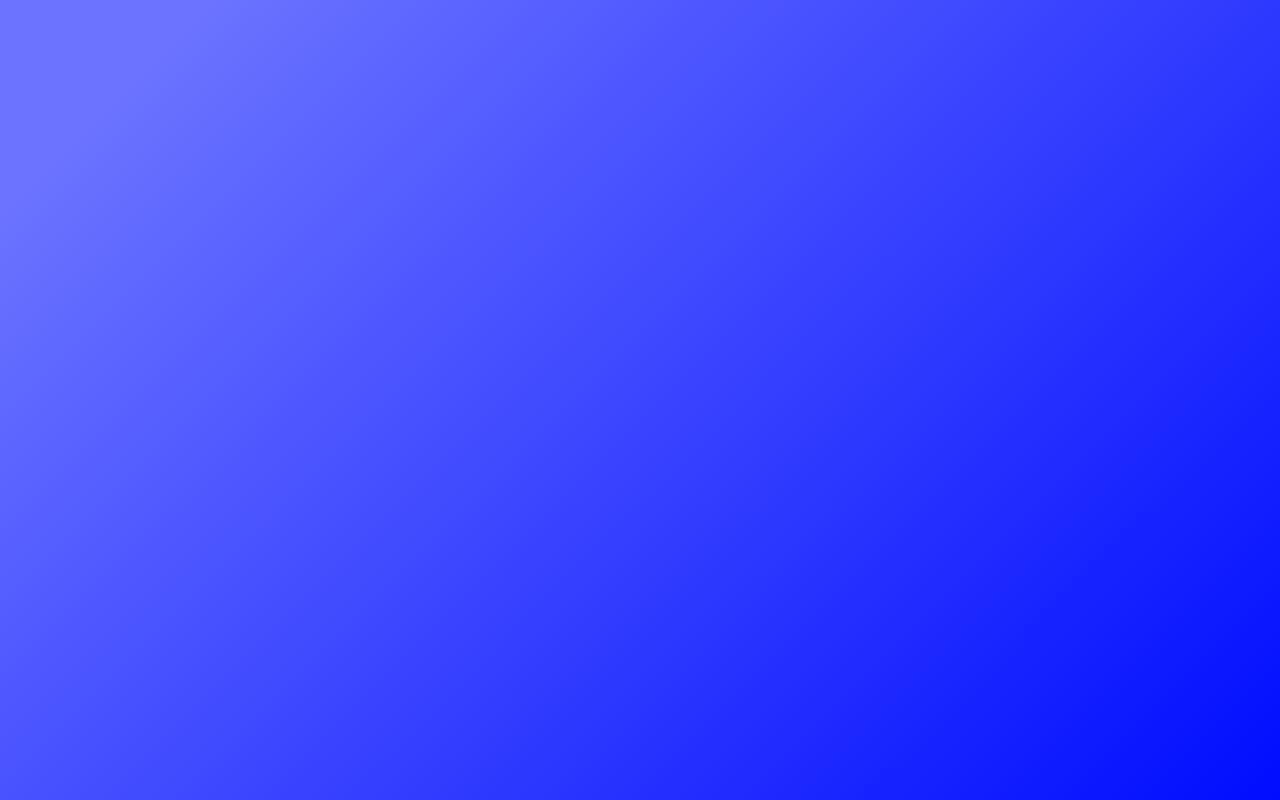
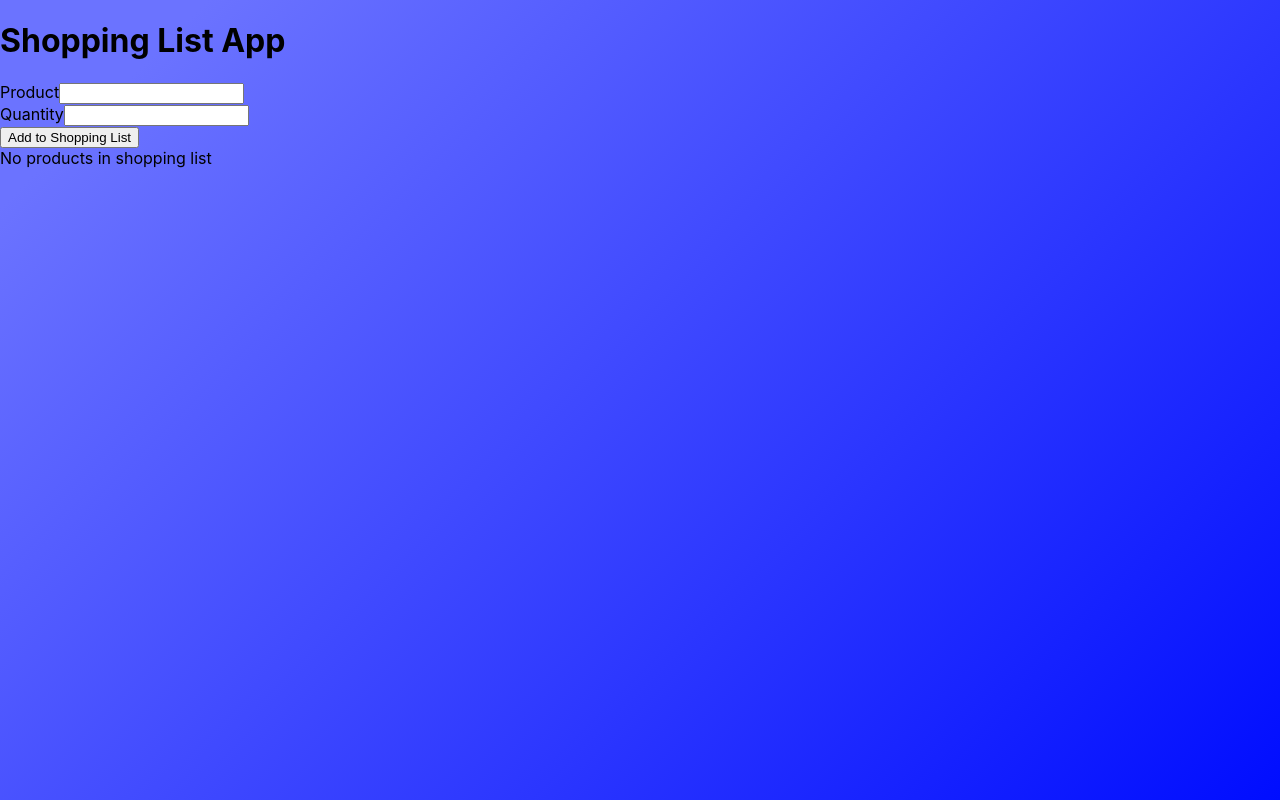
Before and after one commit to lucas-kacz/Liste-de-Courses, a React (Create React App) app in the folder liste-de-courses/: page /shoppinglist in a window 1280 px wide. Before the commit this address had no page. Built offline with nearby package versions, Linux system fonts and the light colour scheme.

Commit message:
Add Shoppping list create
Stored in the LocalStorage, unique ids generated for each product, need to implement delete button

```diff
--- a/liste-de-courses/package.json
+++ b/liste-de-courses/package.json
@@ -11,6 +11,7 @@
     "react-dom": "^18.2.0",
     "react-router-dom": "^6.8.0",
     "react-scripts": "5.0.1",
+    "uuid": "^9.0.0",
     "web-vitals": "^2.1.4"
   },
   "scripts": {
--- a/liste-de-courses/public/index.html
+++ b/liste-de-courses/public/index.html
@@ -13,7 +13,6 @@
       manifest.json provides metadata used when your web app is installed on a
       user's mobile device or desktop. See https://developers.google.com/web/fundamentals/web-app-manifest/
     -->
-    <link rel="manifest" href="%PUBLIC_URL%/manifest.json" />
     <!--
       Notice the use of %PUBLIC_URL% in the tags above.
       It will be replaced with the URL of the `public` folder during the build.
--- a/liste-de-courses/src/App.js
+++ b/liste-de-courses/src/App.js
@@ -1,7 +1,8 @@
 import './App.css';
 import {Routes, Route} from "react-router-dom";
 import LoginPage from './pages/LoginPage';
-import ShopList from './pages/ShopList';
+import ShopList from './pages/ShopListTest';
+import ShoppingList from './pages/ShopList';
 
 function App() {
   return (
@@ -9,6 +10,7 @@ function App() {
       <Routes>
         <Route path="/" element={<LoginPage/>}/>
         <Route path="/shoplist" element={<ShopList/>}/>
+        <Route path="/shoppinglist" element={<ShoppingList/>}/>
       </Routes>
     </>
   );
--- /dev/null
+++ b/liste-de-courses/src/pages/Components/View.js
@@ -0,0 +1,14 @@
+import React from "react";
+
+
+export const View = ({shoppingList}) => {
+    return shoppingList.map(shopping=>(
+        <tr key={shopping.id}>
+            <td>{shopping.product}</td>
+            <td>{shopping.quantity}</td>
+            {/* <td className="delete">
+                <button onClick={()=>deleteProduct()}>Delete</button>
+            </td> */}
+        </tr>
+    ))
+}
--- a/liste-de-courses/src/pages/ShopList.js
+++ b/liste-de-courses/src/pages/ShopList.js
@@ -1,73 +1,88 @@
+import React from "react";
 import { useState, useEffect } from "react";
-import { Link } from "react-router-dom";
-import $ from "jquery";
+import { v4 as uuid } from 'uuid';
 
-function ShopList(){
+import { View } from "./Components/View";
 
-    // const [input, setInput] = useState('');
+//getting objects in local storage
+const getDataFromLocalStorage=()=>{
+    const data = localStorage.getItem('shopping_list1');
+    if(data){
+        return JSON.parse(data);
+    }
+    else{
+        return []
+    }
+}
 
-    const [list, setList] = useState([])
-    const [product, setProduct] = useState("");
-    const [quantity, setQuantity] = useState("");
+function ShoppingList(){
 
+    //array of shopping list
+    const[shoppingList, setShoppingList] = useState(getDataFromLocalStorage());
 
-    useEffect(() => {
-        let storedList = window.localStorage.getItem('shopping_list');
-        // if (storedList.length > 0) setList(JSON.parse(storedList))
-        setList(JSON.parse(storedList));
-    }, []);
+    //input fields
+    const [product, setProduct] = useState('');
+    const [quantity, setQuantity] = useState('');
 
-    useEffect(() => {
-        setTimeout(() => {
-            window.localStorage.setItem('shopping_list', JSON.stringify(list));
-        }, 500)
-    }, [list])
+    //form submit event
+    const handleAddToShoppingList=(e)=>{
+        e.preventDefault();
+        //creating a shopping object
+        const uniqueId = uuid()
 
-    const onFormSubmit = (e) => {
-        if (product !== "" && quantity !== ""){
-            setList([...list, [product, quantity]])
+        let shopping={
+            id : uuid(),
+            product,
+            quantity,
         }
+        setShoppingList([...shoppingList, shopping]);
+        console.log(uuid())
     }
-    // const display = () => {
-    //     console.log(list)
-    // }
 
-    return(
+    //local storage
+    useEffect(()=>{
+        localStorage.setItem('shopping_list1', JSON.stringify(shoppingList));
+    },[shoppingList])
+
+    return (
         <div>
-            Liste de courses
-            <div className="background">
-                <div className="liste-de-courses">
+            <h1>Shopping List App</h1>
 
-                    {/* <label>Nom Produit</label><br/> */}
-                    <input type="text" id="product" placeholder="Add a Product" value={product} required="required" onChange={(event) => setProduct(event.target.value)}></input><br/><br/>
+            <div className="main">
+                <div className="shopping-form">
+                    <form onSubmit={handleAddToShoppingList}>
+                        <label>Product</label>
+                        <input type="text" required onChange={(e)=>setProduct(e.target.value)} value={product}></input>
+                        <br/>
+                        <label>Quantity</label>
+                        <input type="number" required onChange={(e)=>setQuantity(e.target.value)} value={quantity}></input>
+                        <br/>
+                        <button type="submit">Add to Shopping List</button>
+                    </form>
+                </div>
 
-                    {/* <label>Quantité</label><br/> */}
-                    <input type="number" id="quantity" placeholder="Add Quantity" value={quantity} required="required" onChange={(event) => setQuantity(event.target.value)}></input><br/><br/>
-
-                    <button onClick={onFormSubmit}>Add</button><br/><br/>
-
-                    <table className="list-table">
-                        <thead>
-                            <tr>
-                                <th>Product</th>
-                                <th>Quantity</th>
-                            </tr>
-                        </thead>
-                        <tbody>
-                            {list.map((element, index) => (
-                                <tr>
-                                    <td>{element[0]}</td>
-                                    <td>{element[1]}</td>
-                                </tr>
-                            ))}
-                        </tbody>
-                    </table>
-
+                <div className="table">
+                    {shoppingList.length > 0 &&
+                        <div>
+                            <table>
+                                <thead>
+                                    <tr>
+                                        <th>Id</th>
+                                        <th>Product</th>
+                                        <th>Quantity</th>
+                                    </tr>
+                                </thead>
+                                <tbody>
+                                    <View shoppingList={shoppingList}/>
+                                </tbody>
+                            </table>
+                        </div>
+                    }
+                    {shoppingList.length < 1 && <div>No products in shopping list</div>}
                 </div>
             </div>
         </div>
-
     )
 }
 
-export default ShopList;
+export default ShoppingList;
--- /dev/null
+++ b/liste-de-courses/src/pages/ShopListTest.js
@@ -0,0 +1,73 @@
+import { useState, useEffect } from "react";
+import { Link } from "react-router-dom";
+import $ from "jquery";
+
+function ShopList(){
+
+    // const [input, setInput] = useState('');
+
+    const [list, setList] = useState([])
+    const [product, setProduct] = useState("");
+    const [quantity, setQuantity] = useState("");
+
+
+    useEffect(() => {
+        let storedList = window.localStorage.getItem('shopping_list');
+        // if (storedList.length > 0) setList(JSON.parse(storedList))
+        setList(JSON.parse(storedList));
+    }, []);
+
+    useEffect(() => {
+        setTimeout(() => {
+            window.localStorage.setItem('shopping_list', JSON.stringify(list));
+        }, 500)
+    }, [list])
+
+    const onFormSubmit = (e) => {
+        if (product !== "" && quantity !== ""){
+            setList([...list, [product, quantity]])
+        }
+    }
+    // const display = () => {
+    //     console.log(list)
+    // }
+
+    return(
+        <div>
+            Liste de courses
+            <div className="background">
+                <div className="liste-de-courses">
+
+                    {/* <label>Nom Produit</label><br/> */}
+                    <input type="text" id="product" placeholder="Add a Product" value={product} required="required" onChange={(event) => setProduct(event.target.value)}></input><br/><br/>
+
+                    {/* <label>Quantité</label><br/> */}
+                    <input type="number" id="quantity" placeholder="Add Quantity" value={quantity} required="required" onChange={(event) => setQuantity(event.target.value)}></input><br/><br/>
+
+                    <button onClick={onFormSubmit}>Add</button><br/><br/>
+
+                    <table className="list-table">
+                        <thead>
+                            <tr>
+                                <th>Product</th>
+                                <th>Quantity</th>
+                            </tr>
+                        </thead>
+                        <tbody>
+                            {list.map((element, index) => (
+                                <tr>
+                                    <td>{element[0]}</td>
+                                    <td>{element[1]}</td>
+                                </tr>
+                            ))}
+                        </tbody>
+                    </table>
+
+                </div>
+            </div>
+        </div>
+
+    )
+}
+
+export default ShopList;
```
Also changed, not shown: 1 other file (tests, documents, lock files or other folders).
